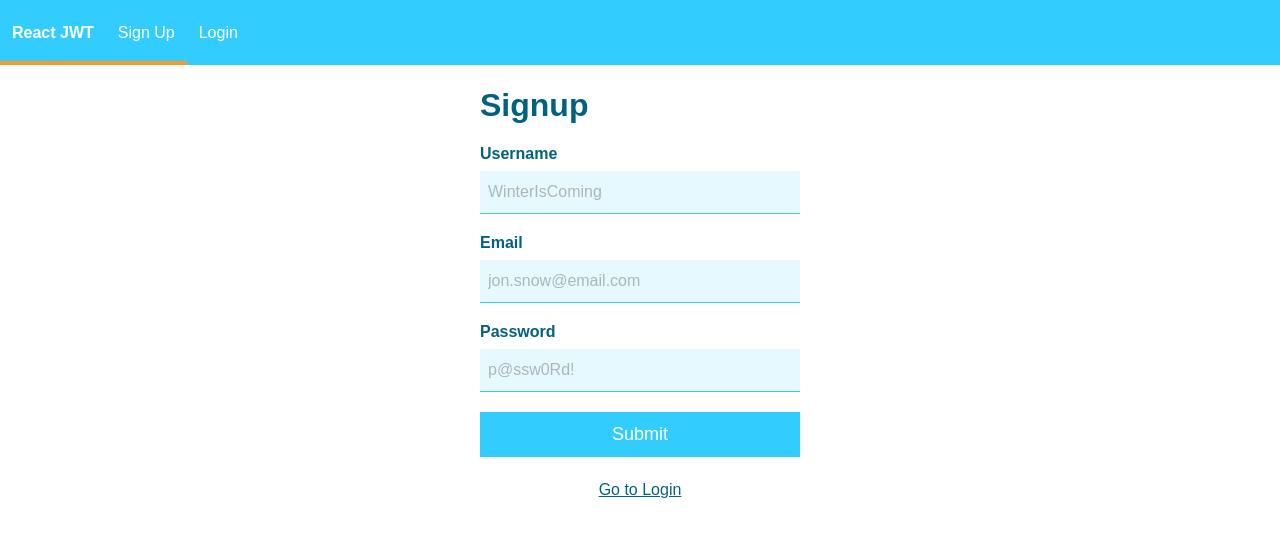
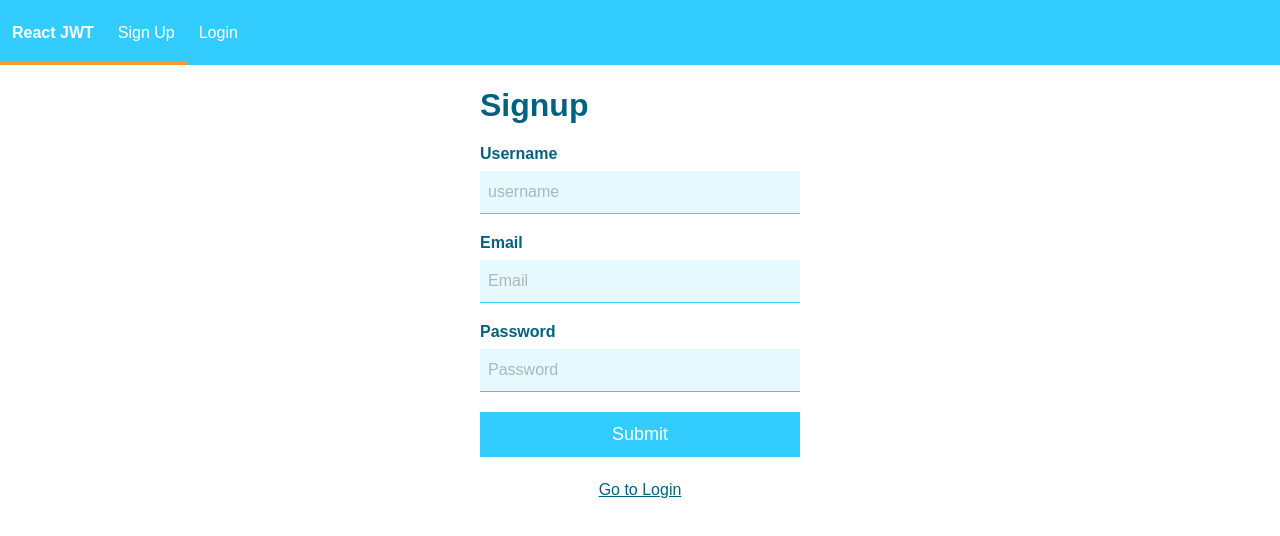
Before and after one commit to mandisareed/HERstory, a React (Create React App) app in the folder client/: page /signup in a window 1280 px wide. Shown: the top 536 px of the page. Built offline with nearby package versions, Linux system fonts and the light colour scheme.

Commit message:
adding placeholder modifications

```diff
--- a/client/src/pages/Signup.js
+++ b/client/src/pages/Signup.js
@@ -53,7 +53,7 @@ function Signup() {
         <InputGroup
           id="username"
           labelText="Username"
-          placeholder="WinterIsComing"
+          placeholder="username"
           name="username"
           type="text"
           onChange={handleChange}
@@ -61,7 +61,7 @@ function Signup() {
         <InputGroup
           id="email"
           labelText="Email"
-          placeholder="jon.snow@email.com"
+          placeholder="Email"
           name="email"
           type="email"
           onChange={handleChange}
@@ -69,7 +69,7 @@ function Signup() {
         <InputGroup
           id="pwd"
           labelText="Password"
-          placeholder="p@ssw0Rd!"
+          placeholder="Password"
           name="password"
           type="password"
           onChange={handleChange}
```
